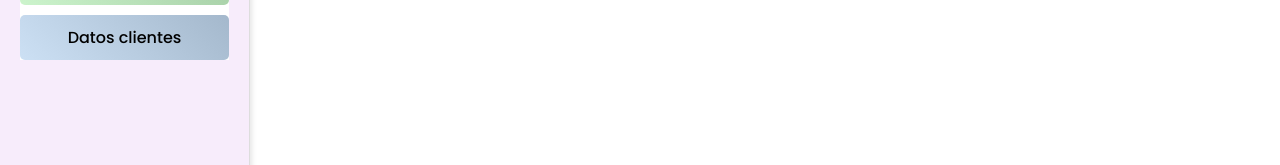
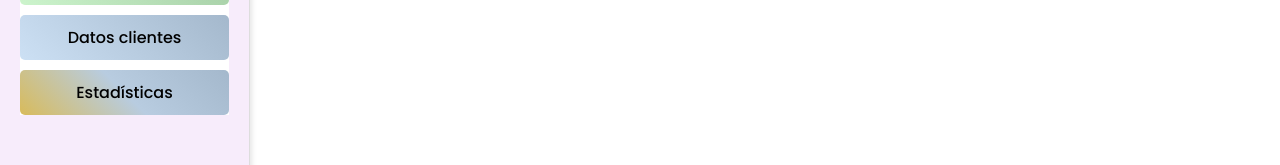
Before and after one commit to DanielPaezR/Gerencia_Front-main, a React (Vite) app: page /ventas in a window 1280 px wide. Shown: the part 578-743 px from the top of the page. Built offline with nearby package versions, Linux system fonts and the light colour scheme; no server answers.

Commit message:
Añadir boton estadisticas

```diff
--- a/src/App.jsx
+++ b/src/App.jsx
@@ -6,7 +6,7 @@ import AñadirProducto from "./pages/AñadirProducto";
 
 import DatosClientes from "./pages/DatosClientes";
 import Dashboard from "./pages/Dashboard";
-import Clientes from "./pages/Clientes";
+import Clientes from "./pages/ClientForm";
 import CustomerEditForm from "./pages/CustomerEditForm";
 
 function App() {
--- a/src/components/Sidebar.jsx
+++ b/src/components/Sidebar.jsx
@@ -97,6 +97,12 @@ const Sidebar = ({ onFilter }) => {
         >
           Datos clientes
         </button>
+        <button
+          className="Dashboard-button"
+          onClick={() => navigate("/Dashboard")}
+        >
+          Estadísticas
+        </button>
       </div>
     </div>
   );
--- a/src/pages/ClientForm.jsx
+++ b/src/pages/ClientForm.jsx
@@ -4,7 +4,7 @@ import logo from "../assets/Logo G.png";
 import { useNavigate } from "react-router-dom";
 
 // URL de la API configurable mediante variable de entorno
-const API_URL = process.env.REACT_APP_API_URL || "http://localhost:3000/api/customers";
+const API_URL = import.meta.env.VITE_API_URL || "http://localhost:3000/api/customers";
 
 const ClientForm = () => {
   const navigate = useNavigate();
--- a/src/styles/Ventas.css
+++ b/src/styles/Ventas.css
@@ -224,6 +224,16 @@
     transform: scale(1.05);
 }
 
+.sidebar .Dashboard-button {
+    background: linear-gradient(45deg, rgb(216, 187, 91), rgba(184, 204, 224, 1), rgba(164, 184, 204, 1));
+    color: rgb(0, 0, 0);
+  }
+
+.sidebar .Dashboard-button:hover {
+    background: linear-gradient(45deg, rgba(164, 184, 204, 1), rgb(224, 172, 60), rgb(228, 134, 27));
+    transform: scale(1.05);
+}
+
 /* Ajustes para el contenido principal cuando hay sidebar */
 .main-content {
     margin-left: 250px; /* Asegura que el contenido no se solape con el sidebar */
```
